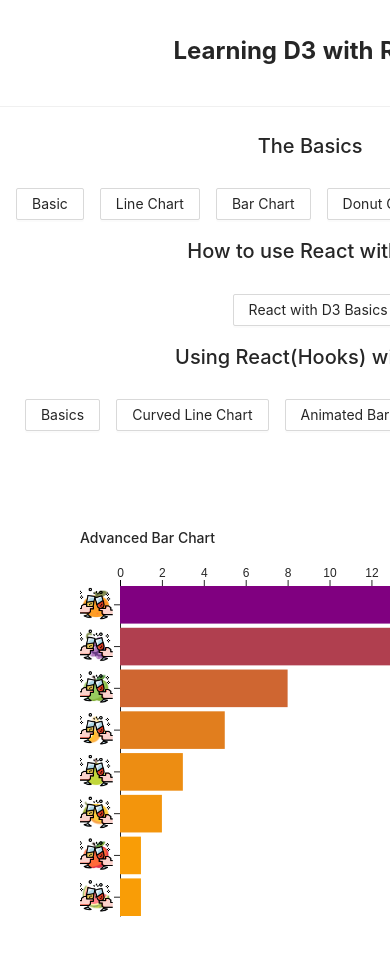
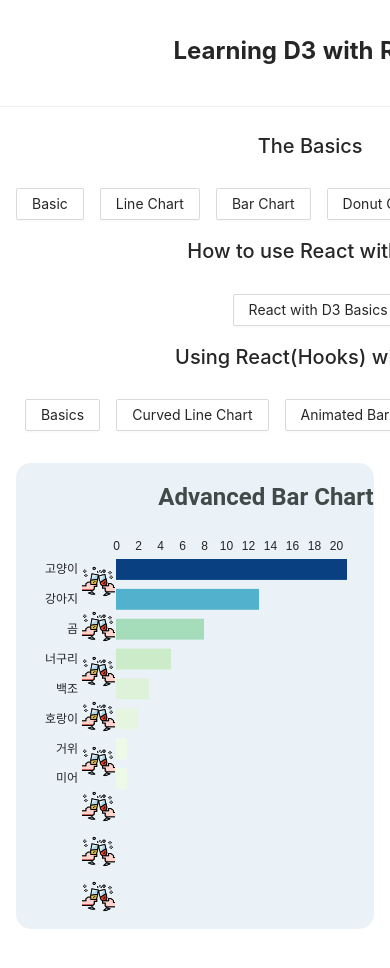
Before and after one commit to juajang/react-d3, a React (Create React App) app: page /advanced-bar-chart in a window 390 px wide. Shown: the top 968 px of the page. After the commit the page ends 945 px from the top, so only its background shows below. Built offline with nearby package versions, Linux system fonts and the light colour scheme.

Commit message:
update bar chart to responsive

```diff
--- /dev/null
+++ b/src/hooks/useWindowDimensions.js
@@ -0,0 +1,24 @@
+import { useState, useEffect } from 'react';
+
+function getWindowDimensions() {
+  const { innerWidth: windowWidth, innerHeight: windowHeight } = window;
+  return {
+    windowWidth,
+    windowHeight
+  };
+}
+
+export default function useWindowDimensions() {
+  const [windowDimensions, setWindowDimensions] = useState(getWindowDimensions());
+
+  useEffect(() => {
+    function handleResize() {
+      setWindowDimensions(getWindowDimensions());
+    }
+
+    window.addEventListener('resize', handleResize);
+    return () => window.removeEventListener('resize', handleResize);
+  }, []);
+
+  return windowDimensions;
+}
--- a/src/index.css
+++ b/src/index.css
@@ -13,7 +13,7 @@
 }
 
 main {
-  padding: 5rem;
+  padding: 1rem;
 }
 
 p {
--- a/src/pages/AdvancedBarChart.jsx
+++ b/src/pages/AdvancedBarChart.jsx
@@ -1,38 +1,73 @@
 import React, { useEffect, useRef } from 'react';
 import * as d3 from "d3";
 import styled from 'styled-components';
+import useWindowDimensions from '../hooks/useWindowDimensions';
 
 const Canvas = styled.div`
   display: grid;
   place-items: center;
+  border-radius: 15px;
+  margin: 0 auto;
   padding: 0;
+  background-color: #EAF2F8;
+  font-family: Roboto, sans-serif;
+  h2 {
+    font-size: 24px;
+    color: #424949;
+    font-weight: bolder;
+    padding-top: 1rem;
+  }
   .x-axis {
     font-size: 12px;
+    stroke-width: 0;
   }
   .y-axis {
-    font-size: 24px;
+    font-size: 12px;
+    stroke-width: 0;
   }
 `
 
 const AdvancedBarChart = () => {
+  const { windowHeight, windowWidth } = useWindowDimensions();
+  const ref = useRef();
+
   const data = [
-    {name: "🍊", img: process.env.PUBLIC_URL + '/party.png', count: 21},
-    {name: "🍇", img: process.env.PUBLIC_URL + '/party.png', count: 13},
-    {name: "🍏", img: process.env.PUBLIC_URL + '/party.png', count: 8},
-    {name: "🍌", img: process.env.PUBLIC_URL + '/party.png', count: 5},
-    {name: "🍐", img: process.env.PUBLIC_URL + '/party.png', count: 3},
-    {name: "🍋", img: process.env.PUBLIC_URL + '/party.png', count: 2},
-    {name: "🍎", img: process.env.PUBLIC_URL + '/party.png', count: 1},
-    {name: "🍉", img: process.env.PUBLIC_URL + '/party.png', count: 1}
+    {name: "고양이", img: process.env.PUBLIC_URL + '/party.png', count: 21},
+    {name: "강아지", img: process.env.PUBLIC_URL + '/party.png', count: 13},
+    {name: "곰", img: process.env.PUBLIC_URL + '/party.png', count: 8},
+    {name: "너구리", img: process.env.PUBLIC_URL + '/party.png', count: 5},
+    {name: "백조", img: process.env.PUBLIC_URL + '/party.png', count: 3},
+    {name: "호랑이", img: process.env.PUBLIC_URL + '/party.png', count: 2},
+    {name: "거위", img: process.env.PUBLIC_URL + '/party.png', count: 1},
+    {name: "미어", img: process.env.PUBLIC_URL + '/party.png', count: 1}
   ]
-  const ref = useRef();
+
   const margin = {
-    top: 30, right: 20, bottom: 10, left: 40
+    top: 30, right: 20, bottom: 10, left: 100
   }
-  const width = 500;
-  const height = 400;
-  const graphWidth = width - margin.left - margin.right;
-  const graphHeight = height - margin.top - margin.bottom;
+  let width = 500;
+  let height = 400;
+
+  let graphWidth = width - margin.left - margin.right;
+  let graphHeight = height - margin.top - margin.bottom;
+
+  let imgWidth = 35;
+  let marginImg = 0;
+  let imgHeight = graphHeight / data.length - marginImg;
+
+  useEffect(() => {
+    if (windowWidth < 600) {
+      width = windowWidth * 0.9;
+      height = 300;
+
+      graphWidth = width - margin.left - margin.right;
+      graphHeight = height - margin.top - margin.bottom;
+
+      imgWidth = 35;
+      marginImg = 0;
+      imgHeight = graphHeight / data.length - marginImg * 2;
+    }
+  }, [windowHeight, windowWidth])
 
   useEffect(() => {
     const svg = d3.select(ref.current);
@@ -45,9 +80,7 @@
       .range([margin.top, graphHeight])
       .domain(data.map((d) => d.name))
       .paddingOuter(0)
-      .paddingInner(0.1);
-
-    const colorInterpolate = d3.interpolateRgb("orange", "purple")
+      .paddingInner(0.3);
 
     const color = d3.scaleLinear()
       .domain([0, d3.max(data, d => parseInt(d.count))])
@@ -59,18 +92,11 @@
 
     const yAxis = d3.axisLeft(yScale)
       .ticks(data.length)
-      .tickSizeOuter(0)
+      .tickSizeInner(0)
+      .tickSizeOuter(0);
 
     svg.select(".y-axis")
       .call(yAxis)
-      .selectAll('.tick')
-      .data(data)
-      .append('image')
-      .attr('xlink:href', (d) => d.img)
-      .attr('width', 50)
-      .attr('height', yScale.bandwidth())
-      .attr('x', -50)
-      .attr('y', -20)
 
     svg
       .selectAll(".bar")
@@ -80,20 +106,30 @@
       .attr("x", margin.left)
       .attr("y", (d) => yScale(d.name))
       .attr("height", yScale.bandwidth())
-      .attr("fill", ({ count }) => colorInterpolate(color(count)))
       .transition()
       .duration(500)
       .attr("width", ({ count }) => xScale(count))
-      .attr("fill", ({ count }) => colorInterpolate(color(count)));
+      .attr("fill", ({ count }) => d3.interpolateGnBu(color(count)));
   }, [graphWidth, graphHeight, data]);
 
   return (
     <>
-      <h2> Advanced Bar Chart </h2>
       <Canvas>
+        <h2> Advanced Bar Chart </h2>
         <svg ref={ref} width={width} height={height}>
           <g className="x-axis" transform={`translate(${margin.left}, ${margin.top})`}/>
-          <g className="y-axis" transform={`translate(${margin.left}, 0)`}/>
+          <g className="y-axis" transform={`translate(${margin.left - imgWidth}, 0)`}>
+            {data.map(({ name, img }, index) =>
+              <g key={index}>
+                <image
+                  y={margin.top + index * (imgHeight)}
+                  height={imgHeight}
+                  width={imgWidth}
+                  href={img}
+                />
+              </g>
+            )}
+          </g>
         </svg>
       </Canvas>
     </>
```
